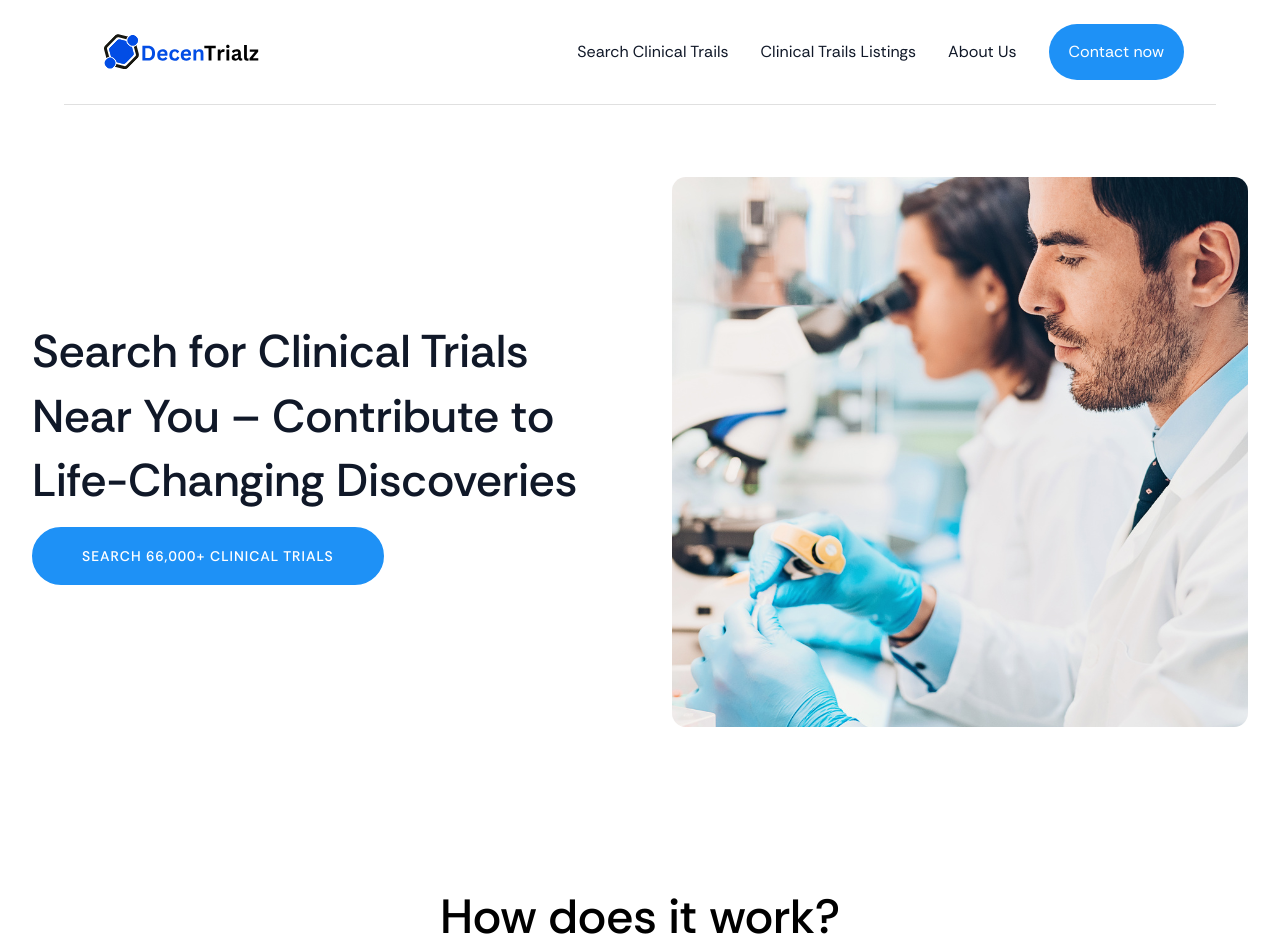
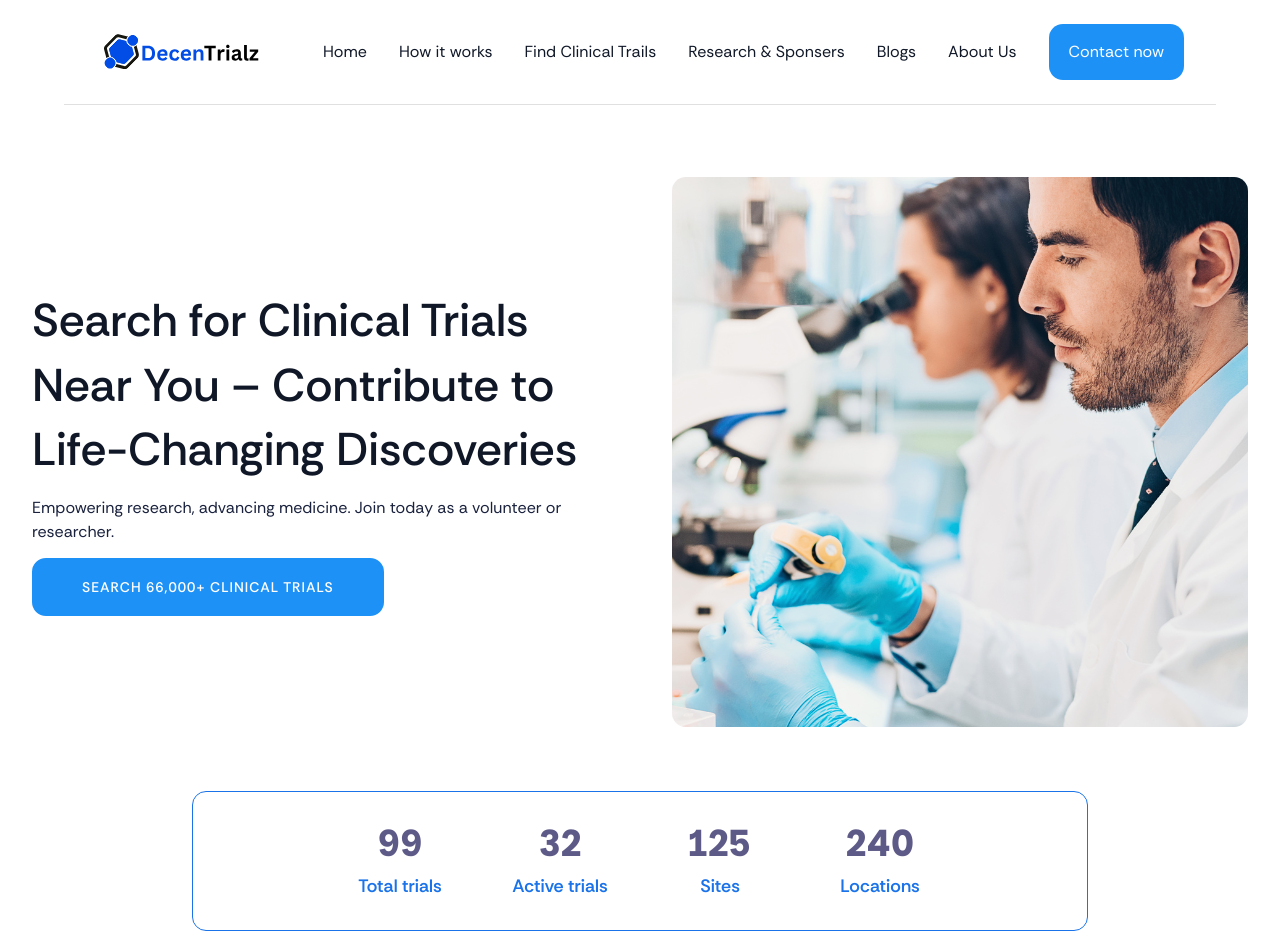
Before and after one commit to ganeshadvait/clinicaltrails, a Next.js app: page / in a window 1280 px wide. Shown: the top 952 px of the page. Built offline with nearby package versions, Linux system fonts and the light colour scheme.

Commit message:
ui changes started

```diff
--- a/src/app/page.jsx
+++ b/src/app/page.jsx
@@ -1,11 +1,13 @@
-import Image from "next/image";
+
 import HowItWorks from '../components/How/how';
 import HeroSection from '../components/hero/hero';
+import AboutinNumbers from "@/components/about/about";
 
 export default function Home() {
   return (
     <>
     <HeroSection />
+    <AboutinNumbers />
     <HowItWorks />
 
     </>
--- a/src/components/Header/header.jsx
+++ b/src/components/Header/header.jsx
@@ -33,19 +33,26 @@ export default function Header() {
           </div>
 
           <div className={`${isMenuOpen ? 'flex' : 'hidden'} flex-col lg:hidden absolute bg-white w-full left-0 top-[100px] z-1000 shadow-md transition-all duration-3000 ease-in-out`}>
-            <a href="/clinical-trials" className="p-4 text-gray-900 hover:bg-gray-100">Search Clinical Trails</a>
-            <a href="/clinical-trials/listings" className="p-4 text-gray-900 hover:bg-gray-100">Clinical Trails Listings</a>
-            <a href="#" className="p-4 text-gray-900 hover:bg-gray-100">About Us</a>
+            <a href='/' className='p-4 text-gray-900 hover:bg-gray-100'>Home</a>
+            <a href='/' className='p-4 text-gray-900 hover:bg-gray-100'> How it works</a>
+
+            <a href="/clinical-trials" className="p-4 text-gray-900 hover:bg-gray-100">Find Clinical Trails</a>
+            <a href="/clinical-trials/listings" className="p-4 text-gray-900 hover:bg-gray-100">Research & Sponsers</a>
+            <a href='/' className='p-4 text-gray-900 hover:bg-gray-100'>Blogs</a>
           </div>
 
 
           <div className="hidden lg:flex lg:items-center lg:space-x-8">
-            <a href="/clinical-trials" className="text-base font-medium text-gray-900 hover:text-opacity-50">Search Clinical Trails</a>
-            <a href="/clinical-trials/listings" className="text-base font-medium text-gray-900 hover:text-opacity-50">Clinical Trails Listings</a>
+            <a href='/' className='text-base font-medium text-gray-900 hover:text-opacity-50'>Home</a>
+            <a href='/' className='text-base font-medium text-gray-900 hover:text-opacity-50'> How it works</a>
+
+            <a href="/clinical-trials" className="text-base font-medium text-gray-900 hover:text-opacity-50">Find Clinical Trails</a>
+            <a href="/clinical-trials/listings" className="text-base font-medium text-gray-900 hover:text-opacity-50">Research & Sponsers</a>
+            <a href='/' className='text-base font-medium text-gray-900 hover:text-opacity-50'>Blogs</a>
             <a href="#" className="text-base font-medium text-gray-900 hover:text-opacity-50">About Us</a>
             <a href="#" className="px-5 py-2 text-base font-bold text-white   hover:bg-gray-600" style={{
               background: 'hsl(208, 92%, 54%)',
-              borderRadius: '100px',
+              borderRadius: '14px',
               paddingBlock: "1rem"
             }}>
               Contact now
--- a/src/components/about/about.tsx
+++ b/src/components/about/about.tsx
@@ -1,166 +1,29 @@
-"use client";
-import * as React from "react";
 import './styles.css';
-
-const data = [
-  {
-    title: "Paramétrez votre CRA en 3 clicks",
-    description:
-      "Sélectionnez votre période, le prestataire qui réalise la mission et le client pour lequel vous travaillez : votre CRA est créé et prêt à être rempli.",
-    video: "https://advaitlabs.com/wp-content/uploads/2025/03/WhatsApp-Video-2025-03-07-at-17.07.23_1f1b70b9.mp4",
-  },
-  {
-    title: "Saissisez vos temps sans effort",
-    description:
-      "Que vous travailliez à l’heure ou à la journée, Timizer vous permet de remplir simplement et rapidement les temps que vous avez passés quotidiennement sur votre mission sur votre CRA.",
-    video: "https://advaitlabs.com/wp-content/uploads/2025/03/WhatsApp-Video-2025-03-07-at-17.07.23_1f1b70b9.mp4",
-  },
-  {
-    title: "Exportez votre CRA au format PDF",
-    description:
-      "Chaque fin de mois, générez un PDF contenant toutes les informations utiles de la mission, en y intégrant votre signature, avant de le soumettre à la validation de votre client.",
-    video: "https://advaitlabs.com/wp-content/uploads/2025/03/WhatsApp-Video-2025-03-07-at-17.07.23_1f1b70b9.mp4",
-  },
-  {
-    title: "Faites-le signer par votre client",
-    description:
-      "Une fois votre CRA validé, plus besoin de l’imprimer : partagez-le à votre client et faites-le signer directement en ligne depuis l’application Timizer dans une interface dédiée et sécurisée.",
-    video: "https://advaitlabs.com/wp-content/uploads/2025/03/WhatsApp-Video-2025-03-07-at-17.07.23_1f1b70b9.mp4",
-  },
-];
-
-const About = () => {
-  const [active, setActive] = React.useState(0);
-  const [progress, setProgress] = React.useState(0);
-  const videoRefs = React.useRef<HTMLVideoElement[] | null[]>([]);
-
-  const handleShow = (index: number) => {
-    setActive(index);
-    setProgress(0);
-    const video = videoRefs.current[index];
-    if (video) {
-      video.currentTime = 0;
-      video.play();
-    }
-  };
-
-  const updateProgress = () => {
-    const video = videoRefs.current[active];
-    if (video) {
-      setProgress(() => (video.currentTime / video.duration) * 100);
-    }
-  };
-
-
-  const handleVideoEnd = () => {
-    setActive((prevActive) => {
-      const nextActive = (prevActive + 1) % data.length;
-      const nextVideo = videoRefs.current[nextActive];
-      if (nextVideo) {
-        nextVideo.currentTime = 0;
-        nextVideo.play();
-      }
-      return nextActive;
-    });
-    setProgress(0);
-  };
-
-  return (
-    <main className="relative flex min-h-screen items-center justify-center p-4 pt-16 xl:p-24 bg-white">
-    <div className="w-full max-w-7xl flex flex-col xl:flex-row gap-6 items-center">
-      <div className="space-y-4 w-full xl:w-5/12">
-        {data.map((item, index) => (
-          <button
-            key={item.title}
-            className={`
-              relative bg-white border border-slate-50 py-6 px-4 rounded-2xl cursor-pointer overflow-hidden w-full duration-300 opacity-50
-              ${active === index && "bg-yellow-50 border-white !opacity-100"}
-            `}
-            onClick={() => handleShow(index)}
-            //onMouseEnter={() => handleShow(index)}
-            onKeyDown={(e) => {
-              if (e.key === "Enter") {
-                handleShow(index);
-              }
-            }}
-          >
-            <div className="w-full flex items-center justify-start gap-4">
-              <div
-                className={`w-10 h-10 shrink-0 border rounded-lg flex items-center justify-center duration-300
-                ${
-                  active === index
-                    ? "bg-blue-600 text-white border-white"
-                    : "bg-white"
-                }
-              `}
-              >
-                {index + 1}
-              </div>
-              <h3
-                className={`
-                  text-left font-bold text-xl leading-6
-                  ${active === index ? "text-abyss" : "text-grey-light"}
-                `}
-              >
-                {item.title}
-              </h3>
-            </div>
-            <div
-              className={`description
-              ${active === index && "active"}
-              `}
-            >
-              <p className=" text-base text-grey-light leading-6 text-left">
-                {item.description}
-              </p>
-            </div>
-            {active === index && (
-              <div
-                className="transition-all"
-                style={{
-                  width: `${progress}%`,
-                  height: "5px",
-                  background: "hsl(208, 92%, 54%)",
-                  position: "absolute",
-                  bottom: 0,
-                  left: 0,
-                  transitionDuration: "0.5s",
-                }}
-              ></div>
-            )}
-          </button>
-        ))}
+export default function AboutinNumbers () {
+  return(
+    <>
+    <section>
+      <div className="numbers_bar">
+        <div className="number_boxes"><h2>
+          99</h2>
+          <p>Total trials</p></div>
+        <div className="number_boxes">
+        <h2>
+          32</h2>
+          <p> Active trials</p>
+        </div>
+        <div className="number_boxes">
+        <h2>
+          125</h2>
+          <p>Sites</p>
+        </div>
+        <div className="number_boxes">
+        <h2>
+          240</h2>
+          <p>Locations</p>
+        </div>
       </div>
-
-      <div className="rounded-3xl overflow-hidden  w-full xl:w-7/12 bg-blur-background border border-white backdrop-blur-2xl h-[560px] flex flex-col">
-        {data.map((item, index) => (
-          <div
-            key={item.title}
-            className="relative w-full h-[560px] shrink-0 bg-slate-50 flex items-center justify-center p-4 duration-300"
-            style={{
-              transform: `translateY(-${active * 100}%)`,
-            }}
-          >
-            <video
-  ref={(el) => {
-    videoRefs.current[index] = el;
-  }}
-  className="w-full h-full object-cover rounded-2xl"
-  autoPlay
-  loop={false}
-  muted
-  onTimeUpdate={updateProgress}
-  onEnded={handleVideoEnd}
->
-  <source src={item.video} type="video/mp4" />
-</video>
-
-          </div>
-        ))}
-      </div>
-    </div>
-  </main>
-  );
-};
-
-export default About;
+    </section>
+    </>
+  )
+}
--- a/src/components/about/styles.css
+++ b/src/components/about/styles.css
@@ -1,21 +1,54 @@
-.description {
-  overflow: hidden;
-  display: grid;
-  grid-template-rows: 0fr;
-  transition: grid-template-rows 0.25s;
+.numbers_bar{
+  display: flex;
+  flex-direction: row;
+width: 70%;
+margin: auto;
+height: 140px;
+padding: 24px 132px;
+align-items: center;
+gap: 10px;
+border-radius: 14px;
+border: 1px solid #1A73E8;
 }
+.number_boxes {
+  width: calc(100% / 4);
+  display: flex
+;
+  flex-direction: column;
+  justify-content: center;
+  align-items: center;
+}
+.number_boxes h2{
+  color: var(--Neutral-Colors-Headings-Black, #5D5A88);
+text-align: center;
+font-feature-settings: 'liga' off, 'clig' off;
+font-size: 36px;
+font-style: normal;
+font-weight: 700;
+line-height: 50px; /* 113.636% */
+}
+.number_boxes p{
+  color: #1A73E8;
+text-align: center;
+font-feature-settings: 'liga' off, 'clig' off;
 
-.description p {
-  min-height: 0;
-  transition: visibility 1s;
-  visibility: hidden;
+font-size: 18px;
+font-style: normal;
+font-weight: 600;
+line-height: 34px; /* 141.667% */
 }
-
-.description.active {
-  margin-top: 1rem;
-  grid-template-rows: 1fr;
+@media (max-width:768px) {
+  .numbers_bar{
+    width: 90%;
+    height: 100%;
+    grid-template-columns: 1fr 1fr;
+        display: grid
+;
+        align-items: center;
+        justify-content: center;
+    padding: 20px 10px;
+  }
+  .number_boxes{
+    width: calc(100% / 1);
+  }
 }
-
-.description.active p {
-  visibility: visible;
-}
--- a/src/components/hero/hero.jsx
+++ b/src/components/hero/hero.jsx
@@ -13,13 +13,13 @@ const HeroSection = () => {
                     <div className="text-center lg:text-left flex flex-col gap-x-12" style={{
                         gap: '14px'
                     }}>
-                        <h2 className="hero_title font-bold leading-tight text-gray-900 sm:text-5xl sm:leading-tight lg:leading-tight lg:text-6xl font-pj" style={{
+                        <h2 className="hero_title font-500 leading-tight text-gray-900 sm:text-5xl sm:leading-tight lg:leading-tight lg:text-6xl font-pj" style={{
                             fontSize: '46px',
                             lineHeight: '1.4em'
                         }}
 
                         >Search for Clinical Trials Near You – Contribute to Life-Changing Discoveries</h2>
-
+                        <p className='myclass-2'>Empowering research, advancing medicine. Join today as a volunteer or researcher.</p>
 
                         <a className="wp-block-button__link wp-element-button" href="#">Search 66,000+ Clinical Trials</a>
                     </div>
--- a/src/components/hero/herostyles.css
+++ b/src/components/hero/herostyles.css
@@ -44,7 +44,7 @@
 .wp-element-button{
     background-color: hsl(208, 92%, 54%);
     border: 2px solid hsl(208, 92%, 54%);
-    border-radius: 100px;
+    border-radius: 14px;
     color: white;
     cursor: pointer;
     font-size: 0.875rem;
--- a/src/components/search/searchstyles.css
+++ b/src/components/search/searchstyles.css
@@ -73,7 +73,7 @@
     border: 1px solid #ebe7ff;
     border-radius: 24px;
     background: #f8f6ff;
-    z-index: 10;
+    z-index: 100;
     overflow-y: auto;
     opacity: 0;
     transform: translateY(-10px);
--- a/src/components/searchpage.jsx
+++ b/src/components/searchpage.jsx
@@ -290,7 +290,7 @@ export default function Clinical() {
                   style={{ cursor: "pointer" }}
                   className="resultsfor flex items-center"
                 >
-                  {locationValue.slice(0, 6) || "No search term"}{" "}
+                  {locationValue.slice(0, 6) || "location empty"}{" "}
                   {locationValue && (
                     <svg
                       xmlns="http://www.w3.org/2000/svg"
```
